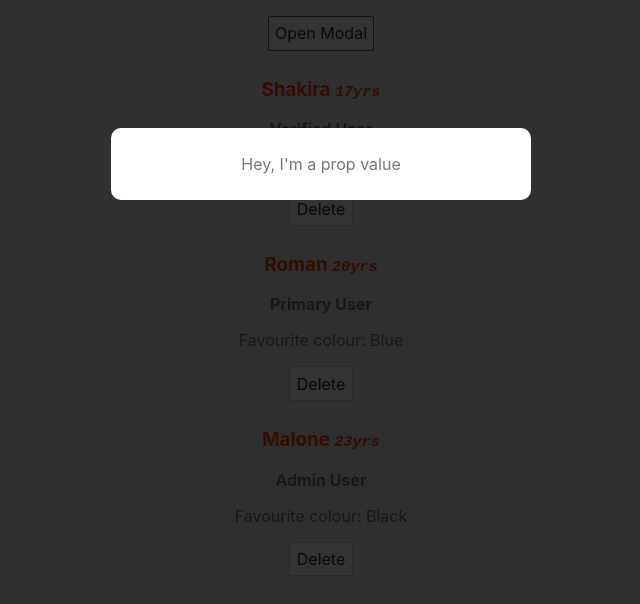
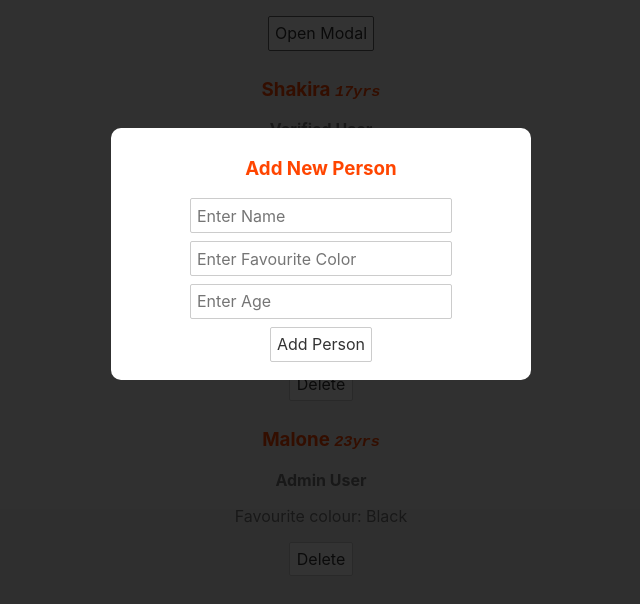
Before and after one commit to kaluuma-muhammad/svelte-tutorials, a Svelte app: page / in a window 1280 px wide. Both pictures are taken after a click on the button "Open Modal". Shown: the top 604 px of the page, without its empty margins (319-959 px from the left). Built offline with nearby package versions, Linux system fonts and the light colour scheme.

Commit message:
Slots module

```diff
--- a/src/App.svelte
+++ b/src/App.svelte
@@ -18,7 +18,24 @@
 	};
 </script>
 
-<Modal message="Hey, I'm a prop value" {showModal} on:click={toggleModal}/>
+<Modal {showModal} on:click={toggleModal}>
+	<h3>Add New Person</h3>
+	<form>
+		<div class="">
+			<input type="text" name="name" placeholder="Enter Name">
+		</div>
+		<div class="">
+			<input type="text" name="favColor" placeholder="Enter Favourite Color">
+		</div>
+		<div class="">
+			<input type="text" name="age" placeholder="Enter Age">
+		</div>
+		<button>Add Person</button>
+	</form>
+	<!-- <div slot="footer">
+		<h3>Form Footer</h3>
+	</div> -->
+</Modal>
 
 <main>
 	<button on:click={toggleModal}>Open Modal</button>
--- a/src/Modal.svelte
+++ b/src/Modal.svelte
@@ -5,7 +5,6 @@
         preventDefault - prevent the default action (run e.preventDefault())
         self - only fires the event if the clicked element is the target
     */
-    export let message;
     export let showModal = false;
     export let isPromo = false;
 </script>
@@ -13,7 +12,8 @@
 {#if showModal}
     <div class="backdrop" on:click|self>
         <div class="modal" class:promo={isPromo}>
-            <p>{message}</p>
+            <slot></slot>
+            <!-- <slot name="footer"></slot> -->
         </div>
     </div>
 {/if}
```
